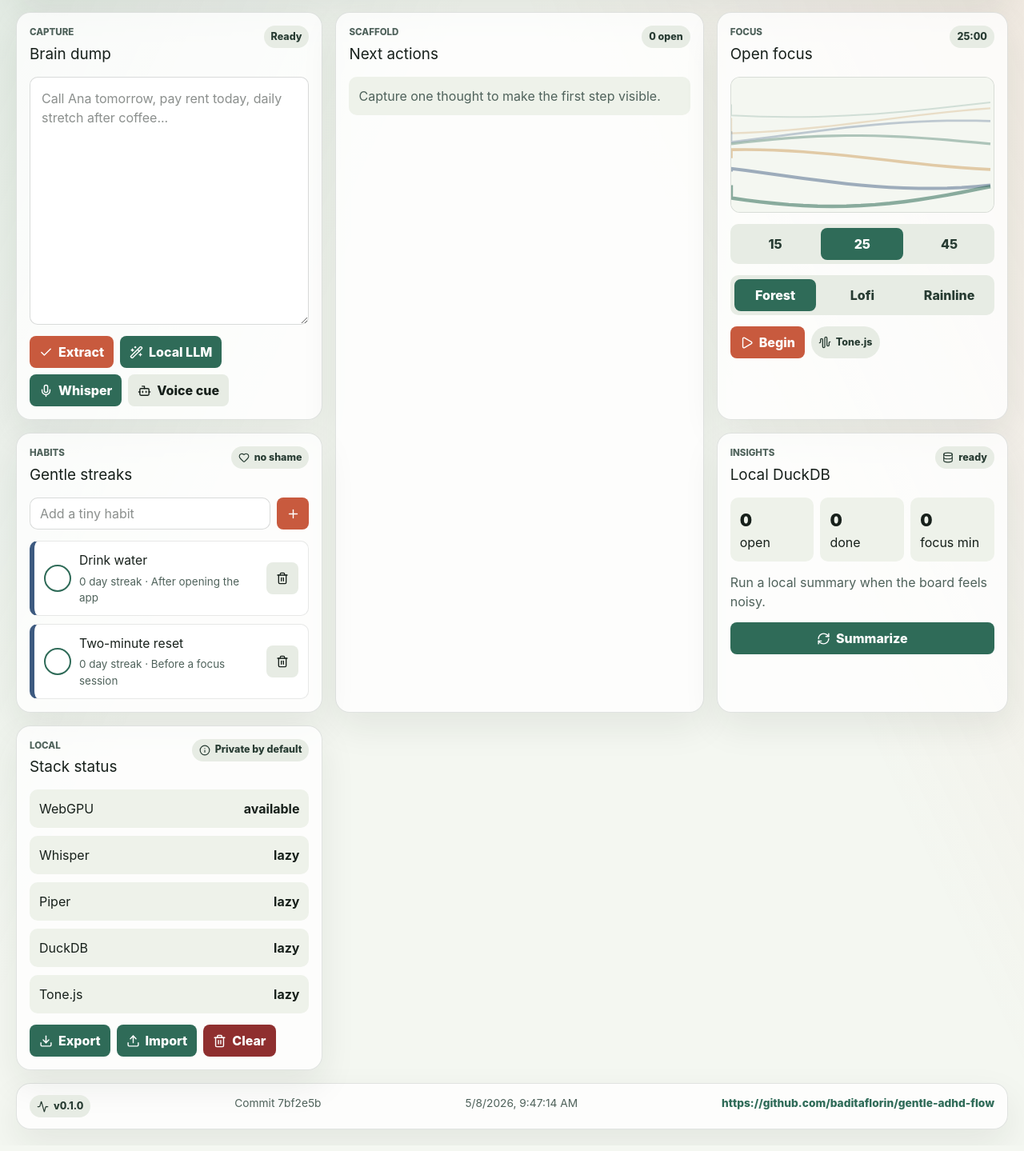
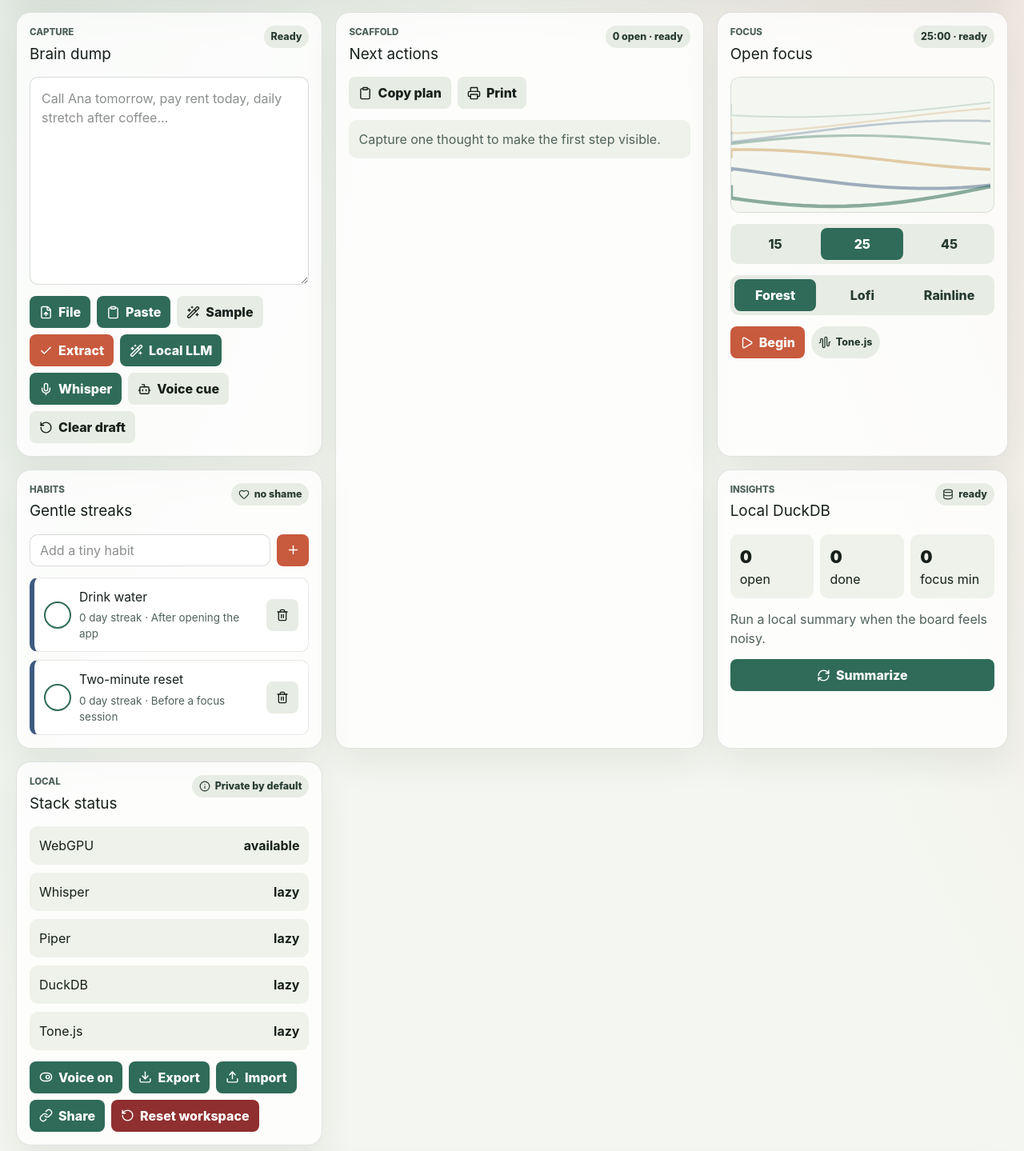
Before and after one commit to baditaflorin/gentle-adhd-flow, a React (Vite) app: page / in a window 1280 px wide. Shown: the part 231-1670 px from the top of the page at 80% size. Built offline with nearby package versions, Linux system fonts and the light colour scheme; what y-indexeddb would draw is missing.

Commit message:
feat(input): complete capture and output pathways

```diff
--- a/src/App.tsx
+++ b/src/App.tsx
@@ -8,7 +8,7 @@ import { InsightsPanel } from './features/insights/InsightsPanel'
 import { PlanPanel } from './features/planning/PlanPanel'
 import { SettingsPanel } from './features/settings/SettingsPanel'
 import { useWorkspace } from './shared/storage/useWorkspace'
-import type { BuildMeta, Task } from './shared/types'
+import { buildMetaSchema, type BuildMeta, type Task } from './shared/types'
 import './index.css'
 
 const repoUrl = 'https://github.com/baditaflorin/gentle-adhd-flow'
@@ -20,14 +20,14 @@ function useBuildMeta() {
     queryFn: async (): Promise<BuildMeta> => {
       const response = await fetch(`${import.meta.env.BASE_URL}build.json`, { cache: 'no-store' })
       if (!response.ok) throw new Error('Build metadata unavailable')
-      return (await response.json()) as BuildMeta
+      return buildMetaSchema.parse(await response.json())
     },
     staleTime: Number.POSITIVE_INFINITY,
   })
 }
 
 function App() {
-  const { snapshot, updateWorkspace, isSynced } = useWorkspace()
+  const { snapshot, updateWorkspace, replaceWorkspace, isSynced } = useWorkspace()
   const [activeFocusTaskId, setActiveFocusTaskId] = useState<string | undefined>()
   const buildMeta = useBuildMeta()
 
@@ -96,7 +96,12 @@ function App() {
         <FocusPanel focusTask={focusTask} snapshot={snapshot} updateWorkspace={updateWorkspace} />
         <HabitPanel snapshot={snapshot} updateWorkspace={updateWorkspace} />
         <InsightsPanel snapshot={snapshot} />
-        <SettingsPanel snapshot={snapshot} updateWorkspace={updateWorkspace} />
+        <SettingsPanel
+          buildMeta={buildMeta.data}
+          snapshot={snapshot}
+          updateWorkspace={updateWorkspace}
+          replaceWorkspace={replaceWorkspace}
+        />
       </section>
 
       <footer className="app-footer">
--- a/src/features/capture/CapturePanel.tsx
+++ b/src/features/capture/CapturePanel.tsx
@@ -1,11 +1,13 @@
-import { useRef, useState } from 'react'
-import { Bot, Check, Mic, Square, WandSparkles } from 'lucide-react'
+import { useEffect, useRef, useState, type DragEvent } from 'react'
+import { Bot, Check, Clipboard, FileUp, Mic, RotateCcw, Square, WandSparkles } from 'lucide-react'
 import { newId } from '../../shared/id'
+import { readClipboardText } from '../../shared/browserIO'
 import { Button, ToolPanel } from '../../shared/ui'
 import type { AppSnapshot, WorkspaceUpdater } from '../../shared/types'
 import { refineWithLocalLlm } from '../ai/localLlm'
 import { speakCue } from '../voice/piper'
 import { transcribeWithWhisper } from '../voice/whisper'
+import { normalizeCaptureText, readCaptureFiles, sampleBrainDump } from './captureInput'
 import { extractBrainDump } from './extractTasks'
 
 type Props = {
@@ -14,11 +16,16 @@ type Props = {
 }
 
 export function CapturePanel({ snapshot, updateWorkspace }: Props) {
-  const [text, setText] = useState('')
+  const [text, setText] = useState(loadDraft)
   const [status, setStatus] = useState('Ready')
   const [recording, setRecording] = useState(false)
   const recorder = useRef<MediaRecorder | undefined>(undefined)
   const chunks = useRef<BlobPart[]>([])
+  const fileInput = useRef<HTMLInputElement | null>(null)
+
+  useEffect(() => {
+    localStorage.setItem(captureDraftKey, text)
+  }, [text])
 
   function saveExtraction(input: string) {
     const result = extractBrainDump(input)
@@ -46,6 +53,7 @@ export function CapturePanel({ snapshot, updateWorkspace }: Props) {
   async function handleRefine() {
     if (!text.trim()) return
     setStatus('Local model warming up')
+    try {
       const result = await refineWithLocalLlm(text)
       setText(result.text)
       setStatus(
@@ -53,15 +61,26 @@ export function CapturePanel({ snapshot, updateWorkspace }: Props) {
           ? 'Local model refined it'
           : 'Deterministic mode kept it steady',
       )
+    } catch {
+      setStatus('Local model unavailable. Keep the text here and use Extract.')
+    }
   }
 
   async function handleSpeak() {
+    if (!snapshot.settings.gentleVoice) {
+      setStatus('Voice cues are off in Settings')
+      return
+    }
     const nextTask = snapshot.tasks.find((task) => task.status !== 'done')
     const message = nextTask
       ? `One small step: ${nextTask.nextAction}.`
       : 'No pressure. Capture one thought, then choose one tiny next step.'
+    try {
       const engine = await speakCue(message)
       setStatus(engine === 'piper' ? 'Piper voice played' : 'Browser voice played')
+    } catch {
+      setStatus('Voice unavailable. Read the next action above.')
+    }
   }
 
   async function toggleRecording() {
@@ -80,20 +99,81 @@ export function CapturePanel({ snapshot, updateWorkspace }: Props) {
       mediaRecorder.onstop = async () => {
         stream.getTracks().forEach((track) => track.stop())
         setStatus('Whisper transcribing locally')
-        const result = await transcribeWithWhisper(new Blob(chunks.current, { type: 'audio/webm' }))
-        if (result.text) setText((current) => `${current}\n${result.text}`.trim())
+        try {
+          const result = await transcribeWithWhisper(
+            new Blob(chunks.current, { type: 'audio/webm' }),
+          )
+          if (result.text) appendText(result.text)
           setStatus(
             result.engine === 'whisper'
               ? 'Whisper transcript added'
-            : 'Recording saved, transcript unavailable',
+              : 'Recording saved, transcript unavailable. Type or paste the thought instead.',
           )
+        } catch {
+          setStatus(
+            'Recording stopped, but transcription failed. Type or paste the thought instead.',
+          )
+        }
       }
       mediaRecorder.start()
       setRecording(true)
       setStatus('Recording')
     } catch {
-      setStatus('Microphone unavailable')
+      setStatus('Microphone unavailable. Allow access or type the thought instead.')
     }
+  }
+
+  async function handleFiles(files: FileList | File[] | undefined) {
+    if (!files || files.length === 0) return
+    try {
+      const result = await readCaptureFiles(files)
+      if (result.text) appendText(result.text)
+      const skipped = result.skipped.length ? `; skipped ${result.skipped.length}` : ''
+      setStatus(
+        `Imported ${result.importedCount} file${result.importedCount === 1 ? '' : 's'}${skipped}`,
+      )
+    } catch {
+      setStatus('File import failed. Use a plain text, Markdown, CSV, or JSON note file.')
+    } finally {
+      if (fileInput.current) fileInput.current.value = ''
+    }
+  }
+
+  async function handleClipboard() {
+    try {
+      appendText(normalizeCaptureText(await readClipboardText()))
+      setStatus('Clipboard text added')
+    } catch {
+      setStatus('Clipboard unavailable. Paste into the brain dump box instead.')
+    }
+  }
+
+  function handleDrop(event: DragEvent<HTMLTextAreaElement>) {
+    event.preventDefault()
+    const droppedText = event.dataTransfer.getData('text/plain')
+    if (event.dataTransfer.files.length > 0) {
+      void handleFiles(event.dataTransfer.files)
+      return
+    }
+    if (droppedText.trim()) {
+      appendText(normalizeCaptureText(droppedText))
+      setStatus('Dropped text added')
+    }
+  }
+
+  function loadSample() {
+    setText(sampleBrainDump)
+    setStatus('Sample loaded')
+  }
+
+  function clearDraft() {
+    setText('')
+    localStorage.removeItem(captureDraftKey)
+    setStatus('Draft cleared')
+  }
+
+  function appendText(nextText: string) {
+    setText((current) => [current.trim(), nextText.trim()].filter(Boolean).join('\n\n'))
   }
 
   return (
@@ -110,11 +190,25 @@ export function CapturePanel({ snapshot, updateWorkspace }: Props) {
         className="brain-dump"
         value={text}
         onChange={(event) => setText(event.target.value)}
+        onDragOver={(event) => event.preventDefault()}
+        onDrop={handleDrop}
         placeholder="Call Ana tomorrow, pay rent today, daily stretch after coffee..."
         aria-label="Brain dump"
       />
 
       <div className="button-row">
+        <Button onClick={() => fileInput.current?.click()}>
+          <FileUp size={17} aria-hidden="true" />
+          File
+        </Button>
+        <Button onClick={handleClipboard}>
+          <Clipboard size={17} aria-hidden="true" />
+          Paste
+        </Button>
+        <Button onClick={loadSample} tone="quiet">
+          <WandSparkles size={17} aria-hidden="true" />
+          Sample
+        </Button>
         <Button tone="primary" onClick={handleExtract}>
           <Check size={17} aria-hidden="true" />
           Extract
@@ -135,7 +229,25 @@ export function CapturePanel({ snapshot, updateWorkspace }: Props) {
           <Bot size={17} aria-hidden="true" />
           Voice cue
         </Button>
+        <Button onClick={clearDraft} tone="quiet">
+          <RotateCcw size={17} aria-hidden="true" />
+          Clear draft
+        </Button>
       </div>
+      <input
+        ref={fileInput}
+        hidden
+        multiple
+        type="file"
+        accept=".txt,.md,.markdown,.csv,.json,text/plain,text/markdown,text/csv,application/json"
+        onChange={(event) => void handleFiles(event.target.files ?? undefined)}
+      />
     </ToolPanel>
   )
 }
+
+const captureDraftKey = 'gentle-adhd-flow.capture-draft.v1'
+
+function loadDraft() {
+  return localStorage.getItem(captureDraftKey) ?? ''
+}
--- a/src/features/focus/FocusPanel.tsx
+++ b/src/features/focus/FocusPanel.tsx
@@ -17,6 +17,7 @@ export function FocusPanel({ focusTask, snapshot, updateWorkspace }: Props) {
   const [running, setRunning] = useState(false)
   const [startedAt, setStartedAt] = useState<string | undefined>()
   const [elapsed, setElapsed] = useState(0)
+  const [status, setStatus] = useState('ready')
   const ambient = useRef<AmbientHandle | undefined>(undefined)
 
   useEffect(() => {
@@ -28,17 +29,23 @@ export function FocusPanel({ focusTask, snapshot, updateWorkspace }: Props) {
   }, [running, startedAt])
 
   async function start() {
-    const handle = await startAmbient(snapshot.settings.soundscape)
-    ambient.current = handle
-    setStartedAt(new Date().toISOString())
-    setElapsed(0)
-    setRunning(true)
+    try {
+      const handle = await startAmbient(snapshot.settings.soundscape)
+      ambient.current = handle
+      setStartedAt(new Date().toISOString())
+      setElapsed(0)
+      setRunning(true)
+      setStatus('running')
+    } catch {
+      setStatus('audio blocked; try again after a click')
+    }
   }
 
   function stop() {
     ambient.current?.stop()
     ambient.current = undefined
     setRunning(false)
+    setStatus('landed')
     const endedAt = new Date().toISOString()
     if (startedAt) {
       updateWorkspace((draft) => {
@@ -76,7 +83,9 @@ export function FocusPanel({ focusTask, snapshot, updateWorkspace }: Props) {
           <p className="eyebrow">Focus</p>
           <h2>{focusTask?.title ?? 'Open focus'}</h2>
         </div>
-        <span className="soft-badge">{formatTime(remaining)}</span>
+        <span className="soft-badge">
+          {formatTime(remaining)} · {status}
+        </span>
       </div>
 
       <FocusCanvas running={running} soundscape={snapshot.settings.soundscape} />
--- a/src/features/planning/PlanPanel.tsx
+++ b/src/features/planning/PlanPanel.tsx
@@ -1,6 +1,9 @@
-import { CalendarCheck, Check, Clock, Play, Trash2 } from 'lucide-react'
+import { CalendarCheck, Check, Clipboard, Clock, Play, Printer, Trash2 } from 'lucide-react'
+import { useState } from 'react'
+import { copyText, printPage } from '../../shared/browserIO'
 import { Button, EmptyState, ToolPanel } from '../../shared/ui'
 import type { AppSnapshot, Task, WorkspaceUpdater } from '../../shared/types'
+import { formatPlanText } from '../../shared/workspaceIO'
 
 type Props = {
   snapshot: AppSnapshot
@@ -9,6 +12,7 @@ type Props = {
 }
 
 export function PlanPanel({ snapshot, updateWorkspace, onFocusTask }: Props) {
+  const [status, setStatus] = useState('ready')
   const tasks = snapshot.tasks.filter((task) => task.status !== 'done')
 
   function patchTask(taskId: string, patch: Partial<Task>) {
@@ -31,6 +35,20 @@ export function PlanPanel({ snapshot, updateWorkspace, onFocusTask }: Props) {
     })
   }
 
+  async function copyPlan() {
+    try {
+      await copyText(formatPlanText(snapshot))
+      setStatus('copied')
+    } catch {
+      setStatus('copy failed')
+    }
+  }
+
+  function printPlan() {
+    setStatus('print ready')
+    printPage()
+  }
+
   return (
     <ToolPanel title="Plan" className="plan-panel">
       <div className="panel-heading">
@@ -38,7 +56,20 @@ export function PlanPanel({ snapshot, updateWorkspace, onFocusTask }: Props) {
           <p className="eyebrow">Scaffold</p>
           <h2>Next actions</h2>
         </div>
-        <span className="soft-badge">{tasks.length} open</span>
+        <span className="soft-badge">
+          {tasks.length} open · {status}
+        </span>
+      </div>
+
+      <div className="button-row">
+        <Button onClick={copyPlan} tone="quiet">
+          <Clipboard size={17} aria-hidden="true" />
+          Copy plan
+        </Button>
+        <Button onClick={printPlan} tone="quiet">
+          <Printer size={17} aria-hidden="true" />
+          Print
+        </Button>
       </div>
 
       <div className="task-list">
--- a/src/features/settings/SettingsPanel.tsx
+++ b/src/features/settings/SettingsPanel.tsx
@@ -1,15 +1,26 @@
 import { useMemo, useRef, useState } from 'react'
-import { Download, Info, Trash2, Upload } from 'lucide-react'
-import { appSnapshotSchema, type AppSnapshot, type WorkspaceUpdater } from '../../shared/types'
+import { Download, Info, Link, RotateCcw, ToggleLeft, ToggleRight, Upload } from 'lucide-react'
+import { copyText, downloadJson } from '../../shared/browserIO'
+import { createDefaultSnapshot } from '../../shared/storage/defaultSnapshot'
+import type { AppSnapshot, BuildMeta, WorkspaceUpdater } from '../../shared/types'
 import { Button, ToolPanel } from '../../shared/ui'
+import {
+  createWorkspaceExport,
+  encodeShareState,
+  getShareStateFromHash,
+  parseWorkspaceImportText,
+} from '../../shared/workspaceIO'
 
 type Props = {
+  buildMeta: BuildMeta | undefined
   snapshot: AppSnapshot
   updateWorkspace: WorkspaceUpdater
+  replaceWorkspace: (snapshot: AppSnapshot) => void
 }
 
-export function SettingsPanel({ snapshot, updateWorkspace }: Props) {
+export function SettingsPanel({ buildMeta, snapshot, updateWorkspace, replaceWorkspace }: Props) {
   const [status, setStatus] = useState('Private by default')
+  const [hasShareHash, setHasShareHash] = useState(() => window.location.hash.includes('state='))
   const fileInput = useRef<HTMLInputElement | null>(null)
 
   const capabilities = useMemo(
@@ -24,34 +35,70 @@ export function SettingsPanel({ snapshot, updateWorkspace }: Props) {
   )
 
   function exportJson() {
-    const blob = new Blob([JSON.stringify(snapshot, null, 2)], { type: 'application/json' })
-    const url = URL.createObjectURL(blob)
-    const link = document.createElement('a')
-    link.href = url
-    link.download = `gentle-adhd-flow-${new Date().toISOString().slice(0, 10)}.json`
-    link.click()
-    URL.revokeObjectURL(url)
+    const envelope = createWorkspaceExport(snapshot, {
+      appVersion: buildMeta?.version ?? '0.2.0',
+      commit: buildMeta?.commit ?? 'local',
+    })
+    downloadJson(`gentle-adhd-flow-${new Date().toISOString().slice(0, 10)}.json`, envelope)
     setStatus('Exported')
   }
 
   async function importJson(file: File | undefined) {
     if (!file) return
-    const parsed = appSnapshotSchema.safeParse(JSON.parse(await file.text()))
-    if (!parsed.success) {
-      setStatus('Import did not match v1 schema')
+    try {
+      const parsed = parseWorkspaceImportText(await file.text())
+      replaceWorkspace(parsed.snapshot)
+      setStatus(`Imported ${parsed.format}`)
+    } catch (error) {
+      setStatus(error instanceof Error ? error.message : 'Import failed. Choose a JSON export.')
+    } finally {
+      if (fileInput.current) fileInput.current.value = ''
+    }
+  }
+
+  function resetWorkspace() {
+    replaceWorkspace(createDefaultSnapshot())
+    setStatus('Workspace reset')
+  }
+
+  function toggleGentleVoice() {
+    updateWorkspace((draft) => {
+      draft.settings.gentleVoice = !draft.settings.gentleVoice
+    })
+    setStatus(`Voice cues ${snapshot.settings.gentleVoice ? 'off' : 'on'}`)
+  }
+
+  async function copyShareLink() {
+    const encoded = encodeShareState(snapshot)
+    if (encoded.length > 6000) {
+      setStatus('Share link is too large. Use Export instead.')
       return
     }
-    updateWorkspace(() => parsed.data)
-    setStatus('Imported')
+    const url = `${window.location.origin}${window.location.pathname}#state=${encoded}`
+    try {
+      await copyText(url)
+      setStatus('Share link copied')
+    } catch {
+      setStatus('Share link ready in address bar')
+      window.history.replaceState(null, '', `#state=${encoded}`)
+      setHasShareHash(true)
+    }
   }
 
-  function resetLocal() {
-    updateWorkspace((draft) => {
-      draft.tasks = []
-      draft.focusSessions = []
-      draft.captures = []
-    })
-    setStatus('Cleared tasks and sessions')
+  function openSharedState() {
+    try {
+      const shared = getShareStateFromHash(window.location.hash)
+      if (!shared) {
+        setStatus('No shared state found in this URL')
+        return
+      }
+      replaceWorkspace(shared)
+      window.history.replaceState(null, '', window.location.pathname)
+      setHasShareHash(false)
+      setStatus('Opened shared state')
+    } catch {
+      setStatus('Shared link could not be opened. Ask for a fresh link or use Import.')
+    }
   }
 
   return (
@@ -77,6 +124,17 @@ export function SettingsPanel({ snapshot, updateWorkspace }: Props) {
       </div>
 
       <div className="button-row">
+        <Button
+          onClick={toggleGentleVoice}
+          tone={snapshot.settings.gentleVoice ? 'secondary' : 'quiet'}
+        >
+          {snapshot.settings.gentleVoice ? (
+            <ToggleRight size={17} aria-hidden="true" />
+          ) : (
+            <ToggleLeft size={17} aria-hidden="true" />
+          )}
+          Voice {snapshot.settings.gentleVoice ? 'on' : 'off'}
+        </Button>
         <Button onClick={exportJson}>
           <Download size={17} aria-hidden="true" />
           Export
@@ -85,16 +143,26 @@ export function SettingsPanel({ snapshot, updateWorkspace }: Props) {
           <Upload size={17} aria-hidden="true" />
           Import
         </Button>
-        <Button tone="danger" onClick={resetLocal}>
-          <Trash2 size={17} aria-hidden="true" />
-          Clear
+        <Button onClick={copyShareLink}>
+          <Link size={17} aria-hidden="true" />
+          Share
+        </Button>
+        {hasShareHash && (
+          <Button onClick={openSharedState} tone="primary">
+            <Download size={17} aria-hidden="true" />
+            Open link
+          </Button>
+        )}
+        <Button tone="danger" onClick={resetWorkspace}>
+          <RotateCcw size={17} aria-hidden="true" />
+          Reset workspace
         </Button>
       </div>
       <input
         ref={fileInput}
         hidden
         type="file"
-        accept="application/json"
+        accept=".json,application/json"
         onChange={(event) => void importJson(event.target.files?.[0])}
       />
     </ToolPanel>
```
Also changed, not shown: src/features/insights/InsightsPanel.tsx (+10 -3 lines), src/index.css (+35 -0 lines). Lines whose indentation alone changed are shown as unchanged.
